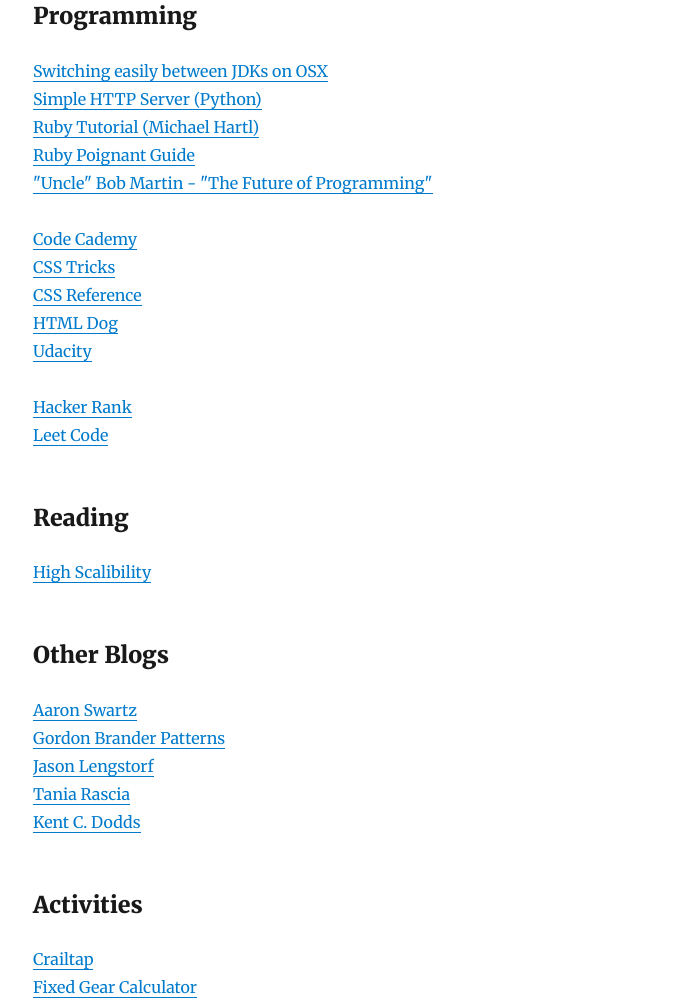
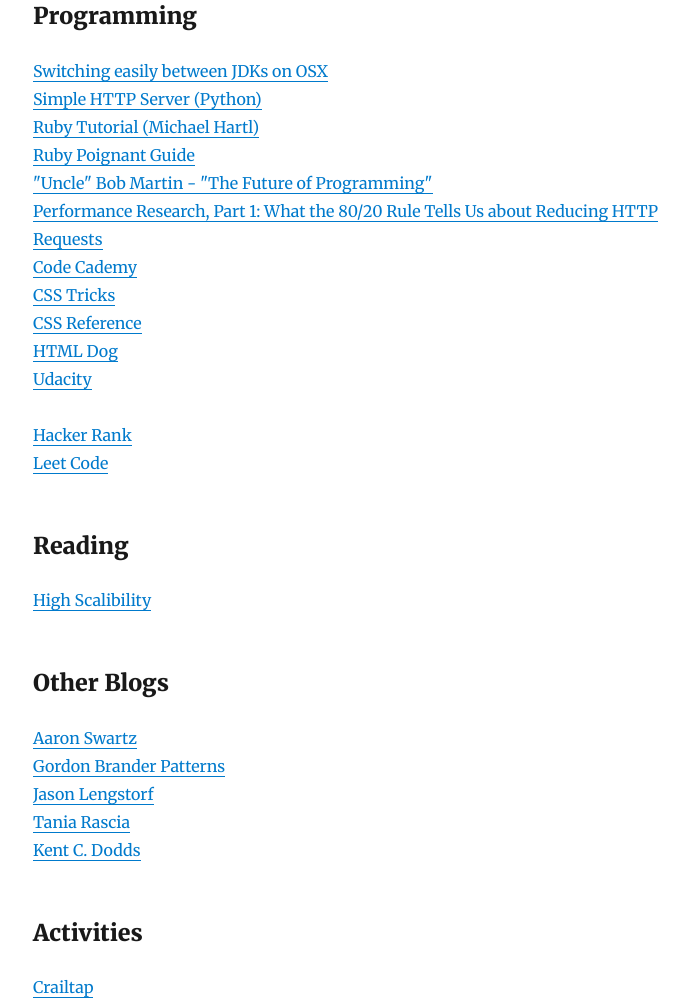
Before and after one commit to tsmliu213/thomasliu, a Gatsby site: page / in a window 1280 px wide. Shown: the part 764-1765 px from the top of the page, without its empty margins (292-981 px from the left). Built offline with nearby package versions, Linux system fonts and the light colour scheme; Gatsby itself is replaced by a stand-in of ours; some packages are replaced by stand-ins of ours.

Commit message:
Update index.js

```diff
--- a/src/pages/index.js
+++ b/src/pages/index.js
@@ -36,6 +36,7 @@
         <a href="https://www.railstutorial.org/book">Ruby Tutorial (Michael Hartl)</a><br/>
         <a href="http://poignant.guide/book/chapter-2.html">Ruby Poignant Guide</a><br/>
         <a href="https://www.youtube.com/watch?v=ecIWPzGEbFc&feature=youtu.be">"Uncle" Bob Martin - "The Future of Programming"</a><br/>
+        <a href="https://yuiblog.com/blog/2006/11/28/performance-research-part-1/">Performance Research, Part 1: What the 80/20 Rule Tells Us about Reducing HTTP Requests</a>
         <br/>
         <a href="https://www.codecademy.com/">Code Cademy</a><br/>
         <a href="https://css-tricks.com/snippets/css/a-guide-to-flexbox/">CSS Tricks</a><br/>
```
